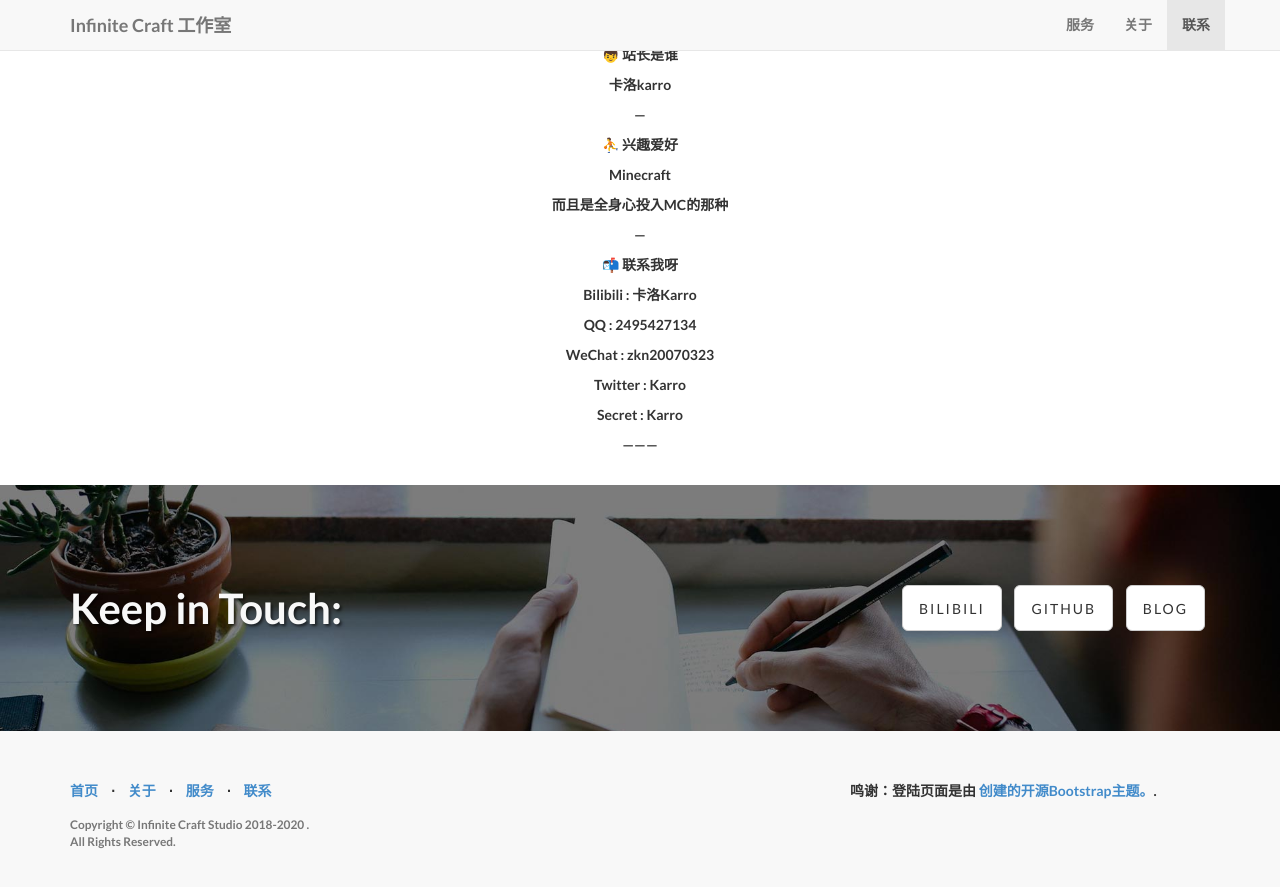
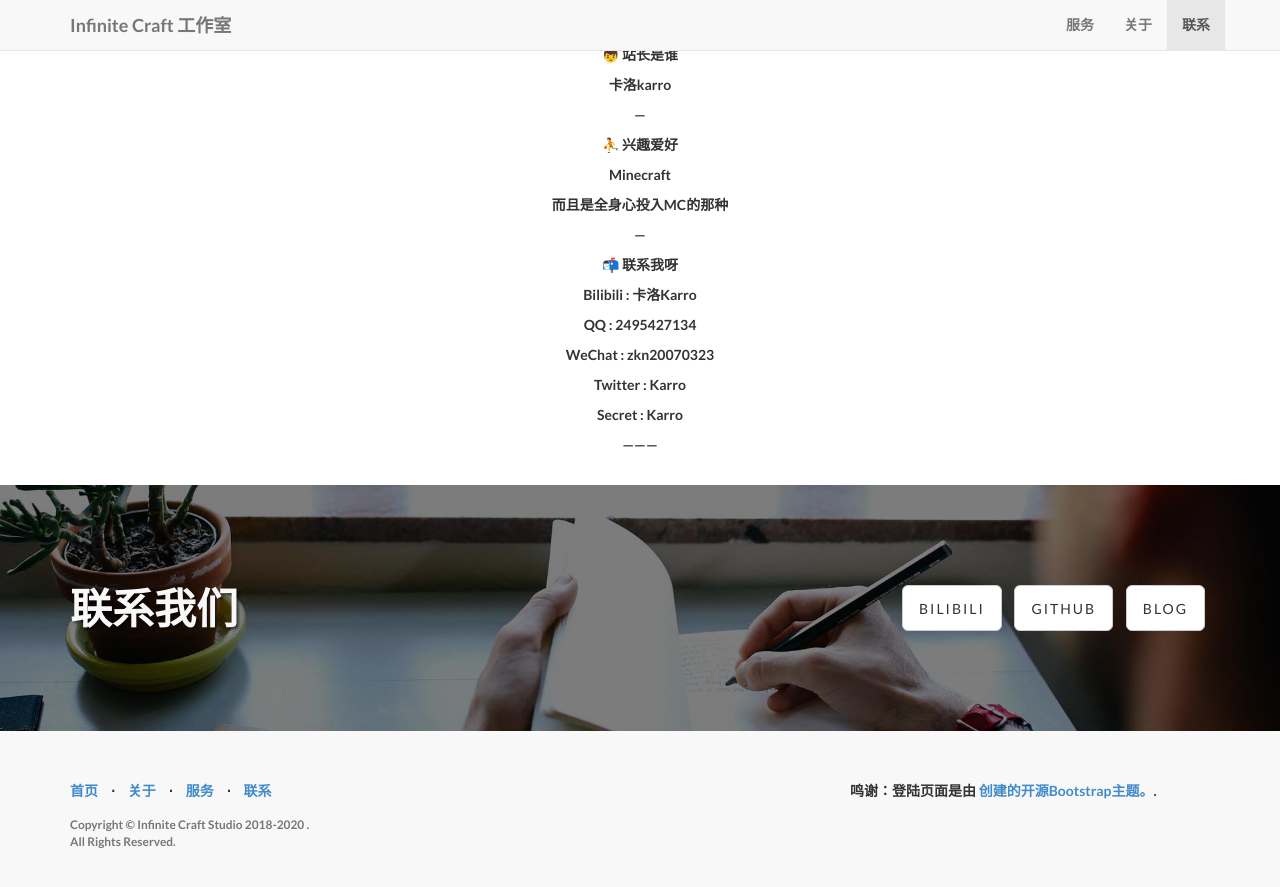
Before and after one commit to MrKarro/infinite-craft-landing-page, a Jekyll site: the page built from index.html, in a window 1280 px wide and 900 px high, scrolled down 2317 px. Shown: the top 887 px of the window. Built offline with Jekyll 4.4.1, drawn with Linux system fonts in a browser that asks for light colours.

Commit message:
更新了 contact.html

```diff
--- a/_includes/contact.html
+++ b/_includes/contact.html
@@ -4,7 +4,7 @@
 
 			<div class="row">
 				<div class="col-lg-6">
-					<h2>Keep in Touch:</h2>
+					<h2>联系我们</h2>
 				</div>
 				<div class="col-lg-6">
 					<ul class="list-inline banner-social-buttons">
```
